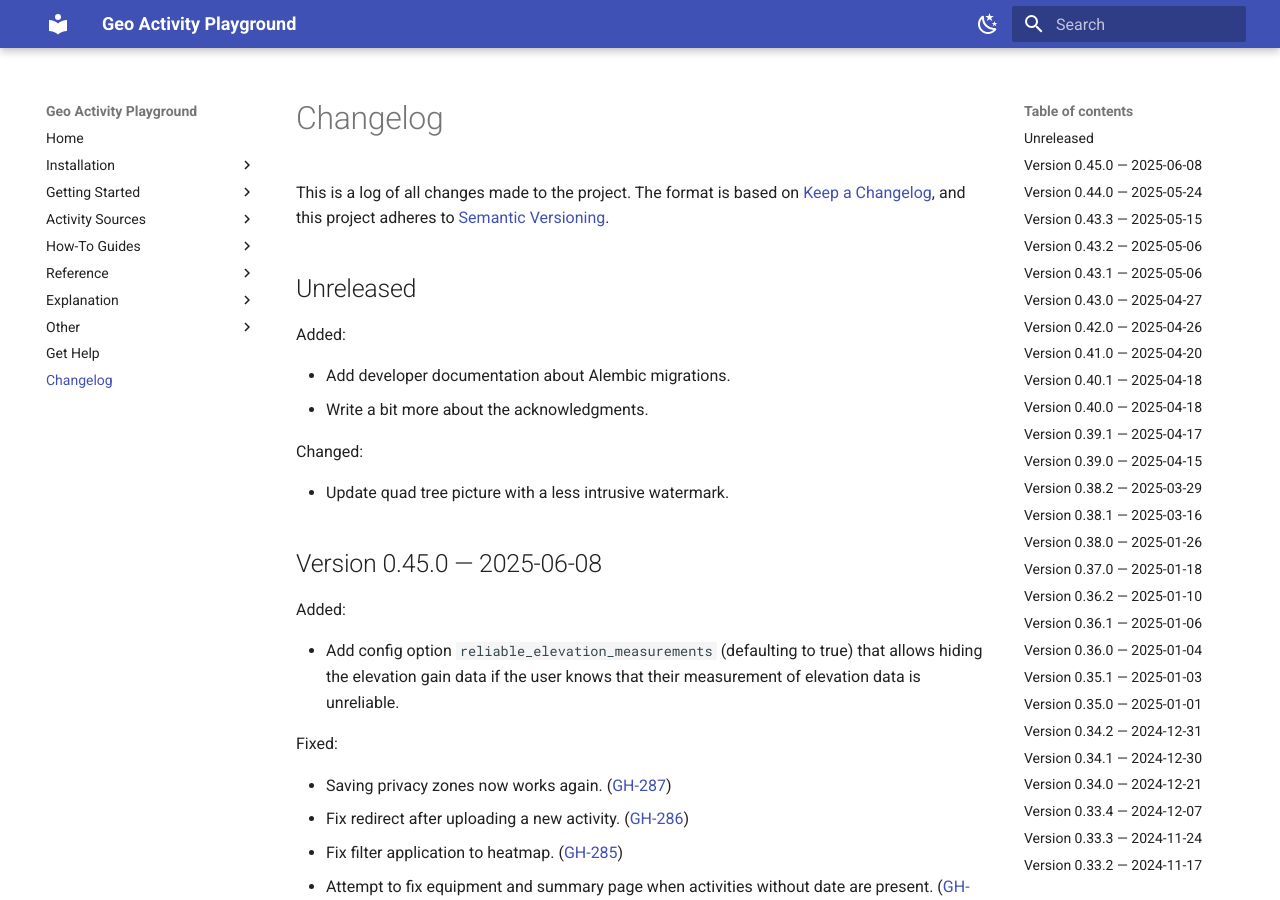
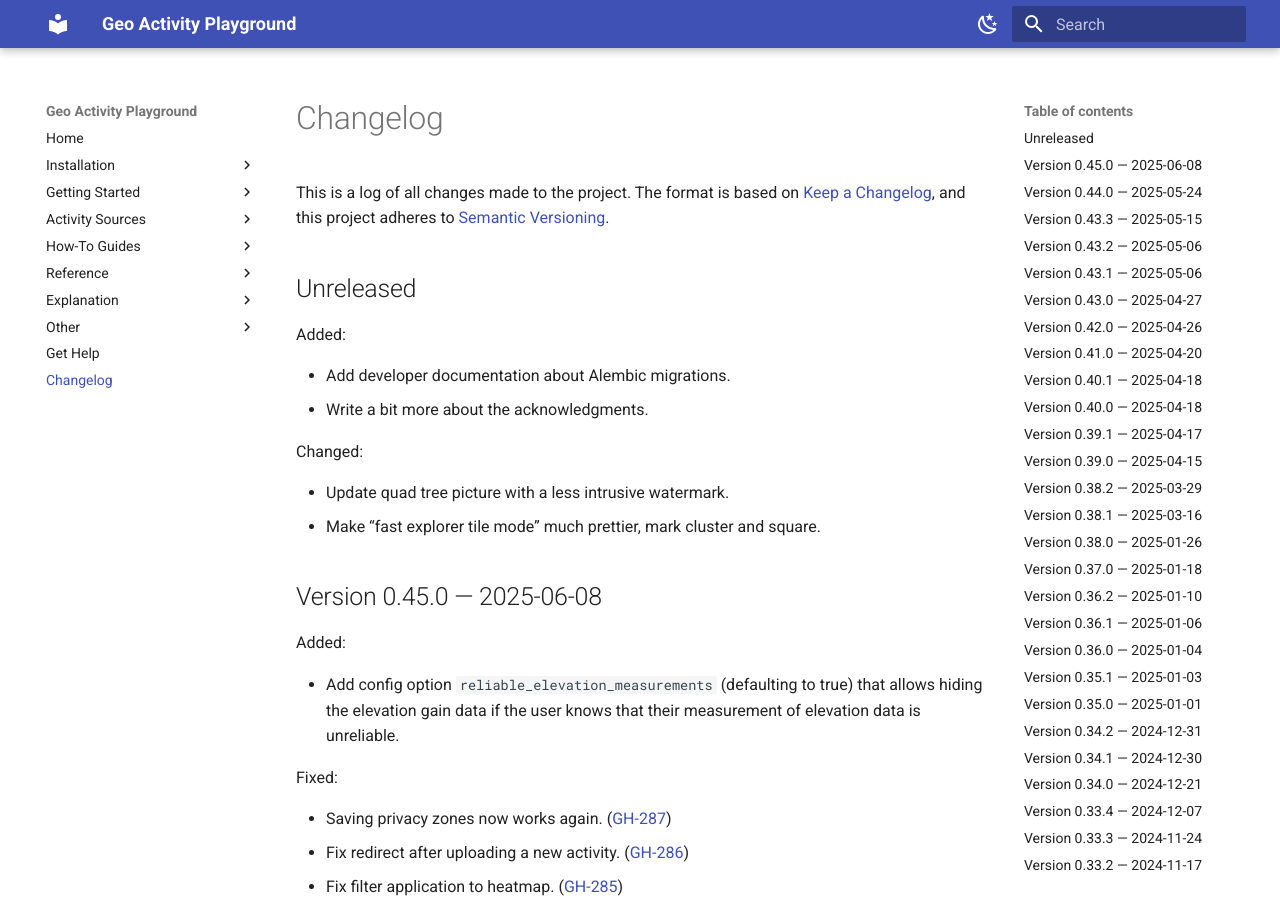
Before and after one commit to martin-ueding/geo-activity-playground, an MkDocs documentation site: the page built from docs/changelog.md, in a window 1280 px wide and 900 px high. Built offline with MkDocs 1.6.1 and Material for MkDocs 9.7.7, drawn with Linux system fonts in a browser that asks for light colours.

Commit message:
Changelog entry

```diff
--- a/docs/changelog.md
+++ b/docs/changelog.md
@@ -25,6 +25,7 @@ Added:
 Changed:
 
 - Update quad tree picture with a less intrusive watermark.
+- Make “fast explorer tile mode” much prettier, mark cluster and square.
 
 ## Version 0.45.0 — 2025-06-08
 
```
